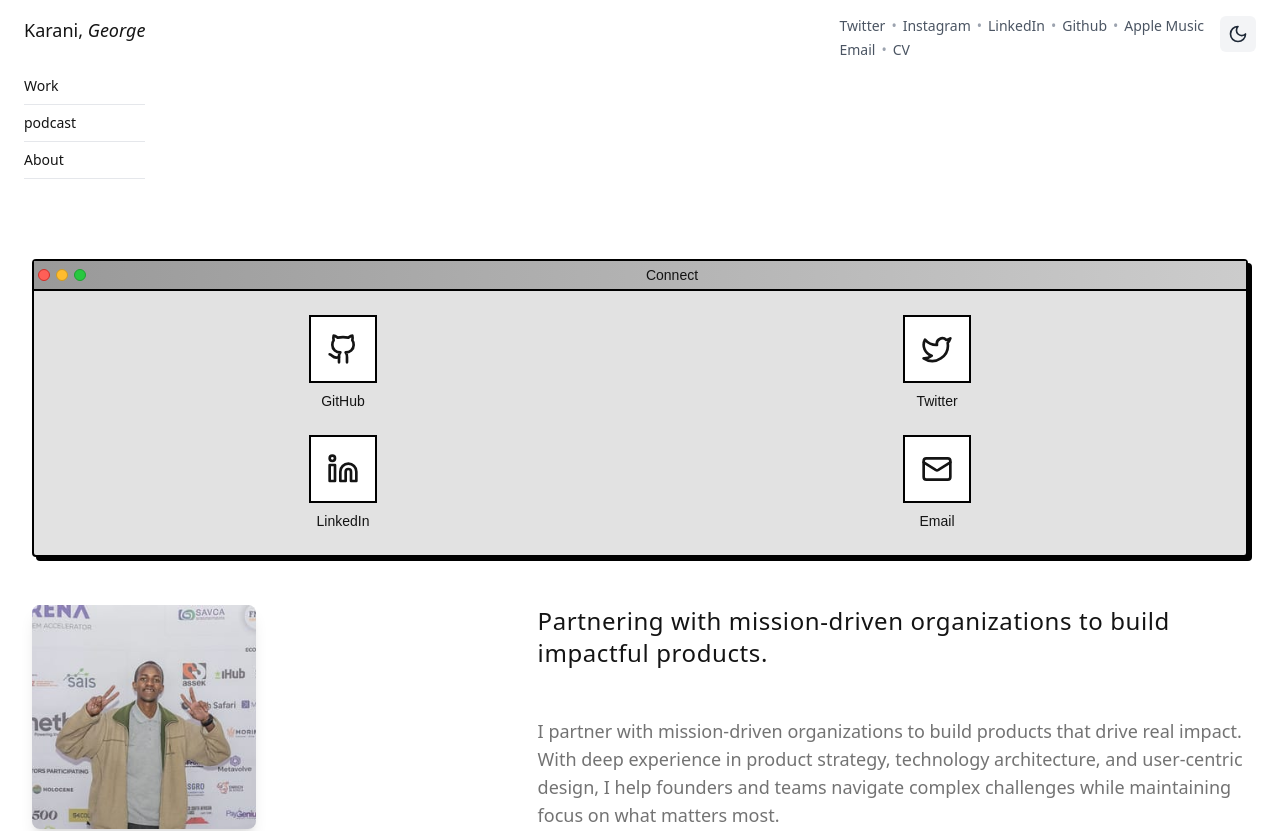
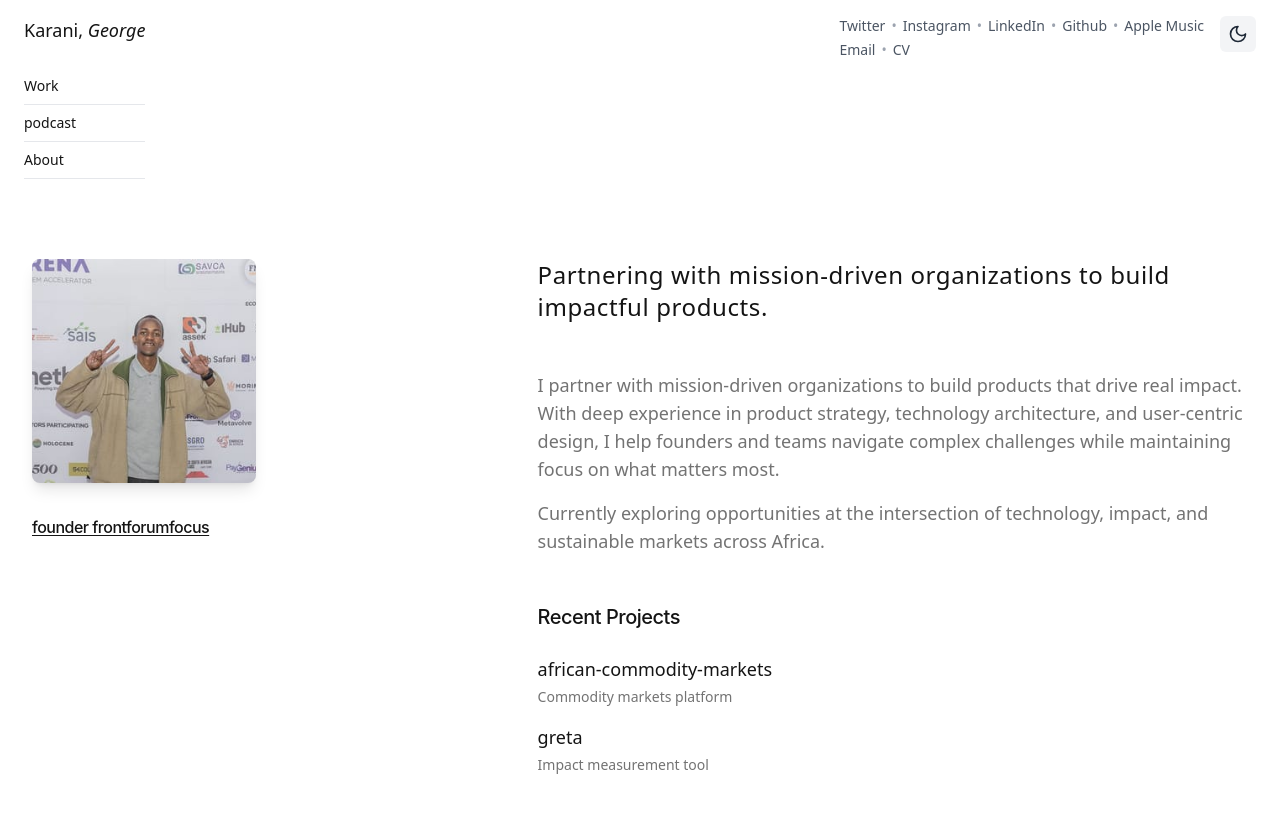
Before and after one commit to 21givenchy/scaling-chainsaw, a Next.js app: page / in a window 1280 px wide. Shown: the top 831 px of the page. Built offline with nearby package versions, Linux system fonts and the light colour scheme; a web font is replaced by a local one.

Commit message:
refactor: reorganize layout and remove unused divs in Home component
Co-authored-by: 21givenchy <65071041+21givenchy@users.noreply.github.com>

```diff
--- a/app/page.tsx
+++ b/app/page.tsx
@@ -57,9 +57,7 @@ export default function Home() {
       <div className="flex-1 overflow-auto" ref={contentRef}>
         <div className="max-w-7xl mx-auto px-6 md:px-8 py-12 md:py-16">
           {/* Desktop Icons */}
-          <div className="mb-12">
-            <DesktopIcons />
-          </div>
+
 
           {/* Main Grid Layout */}
           <div className="grid grid-cols-1 md:grid-cols-5 gap-8 md:gap-12 items-start">
```
Lines whose indentation alone changed are shown as unchanged.
